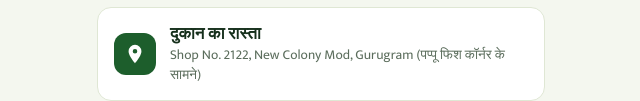
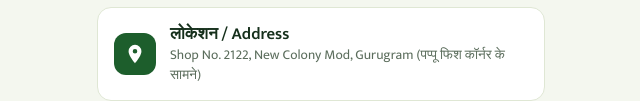
Before and after one commit to 1981varunverma-hue/Divine-elite-oil, a plain HTML site: page web/links.html in a window 1280 px wide. Shown: the part 708-809 px from the top of the page, 319-959 px from the left. Drawn offline with Linux system fonts and the light colour scheme; no server answers.

Commit message:
Links page: label the address as Location / Address
Co-Authored-By: Claude Opus 5.5 <noreply@anthropic.com>
Claude-Session: https://claude.ai/code/session_01GvT6161f2HS8xACgBfPc75

```diff
--- a/web/links.html
+++ b/web/links.html
@@ -92,7 +92,7 @@ td small{color:var(--muted)}
     </a>
     <a class="lnk" target="_blank" rel="noopener" href="https://www.google.com/maps/search/?api=1&query=Shop+No.+2122+New+Colony+Mod+Gurugram">
       <span class="ic map" aria-hidden="true"><svg width="22" height="22" viewBox="0 0 24 24" fill="currentColor"><path d="M12 2a7 7 0 0 0-7 7c0 5.2 7 13 7 13s7-7.8 7-13a7 7 0 0 0-7-7Zm0 9.5A2.5 2.5 0 1 1 12 6.5a2.5 2.5 0 0 1 0 5Z"/></svg></span>
-      <span>दुकान का रास्ता<small>Shop No. 2122, New Colony Mod, Gurugram (पप्पू फिश कॉर्नर के सामने)</small></span>
+      <span>लोकेशन / Address<small>Shop No. 2122, New Colony Mod, Gurugram (पप्पू फिश कॉर्नर के सामने)</small></span>
     </a>
   </nav>
 
```
